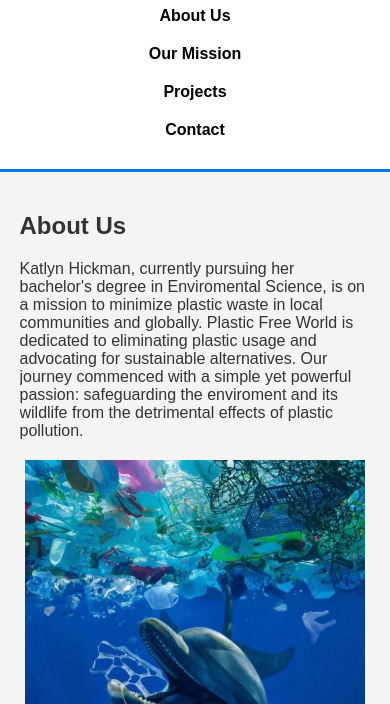
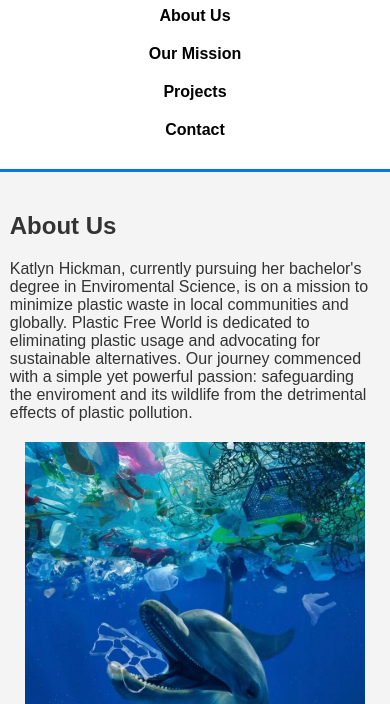
Before and after one commit to CoreyNorman/CoreyNorman.github.io, a plain HTML site: page index.html in a window 390 px wide. Shown: the part 140-844 px from the top of the page. Drawn offline with Linux system fonts and the light colour scheme.

Commit message:
additional change to viewport sizing

```diff
--- a/style.css
+++ b/style.css
@@ -128,3 +128,9 @@ form button {
         margin: 10px 0;
     }
 }
+
+@media (max-width: 480px) {
+    .container {
+        width: 95%;
+    }
+}
```
